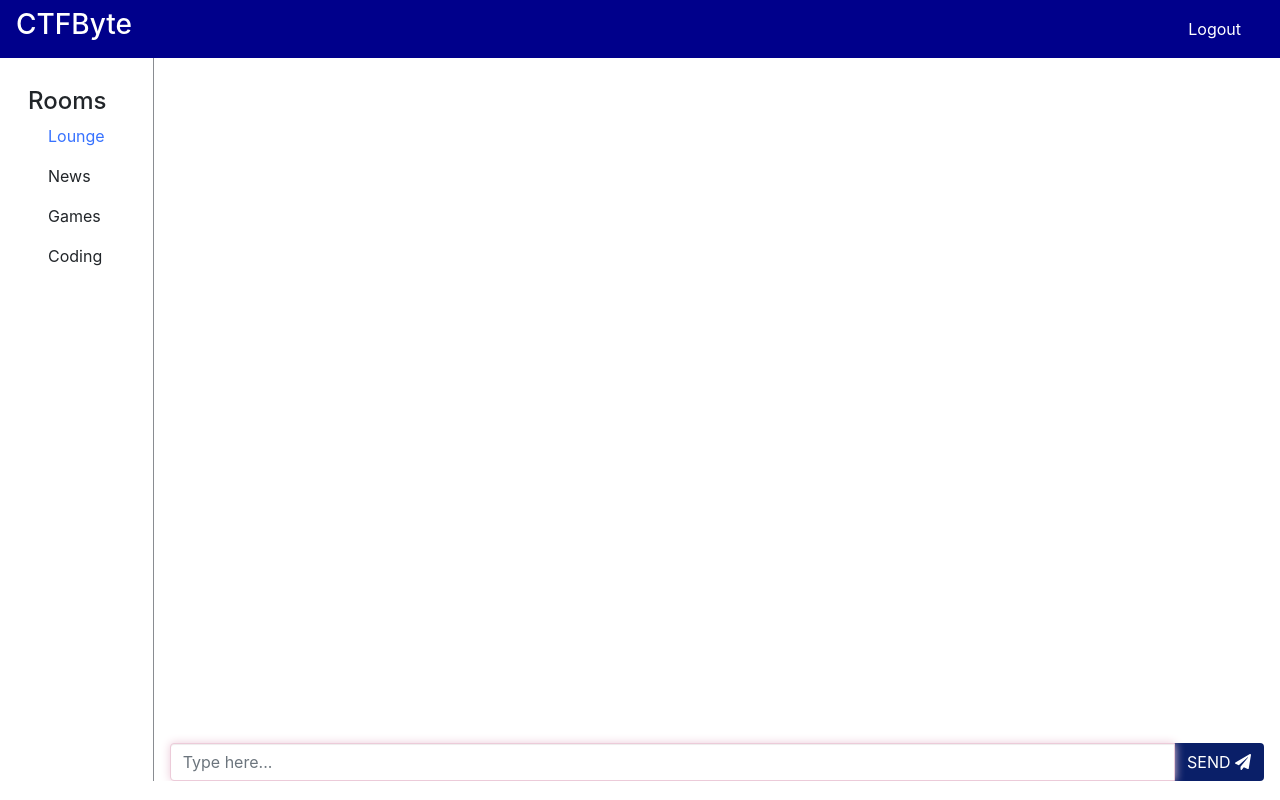
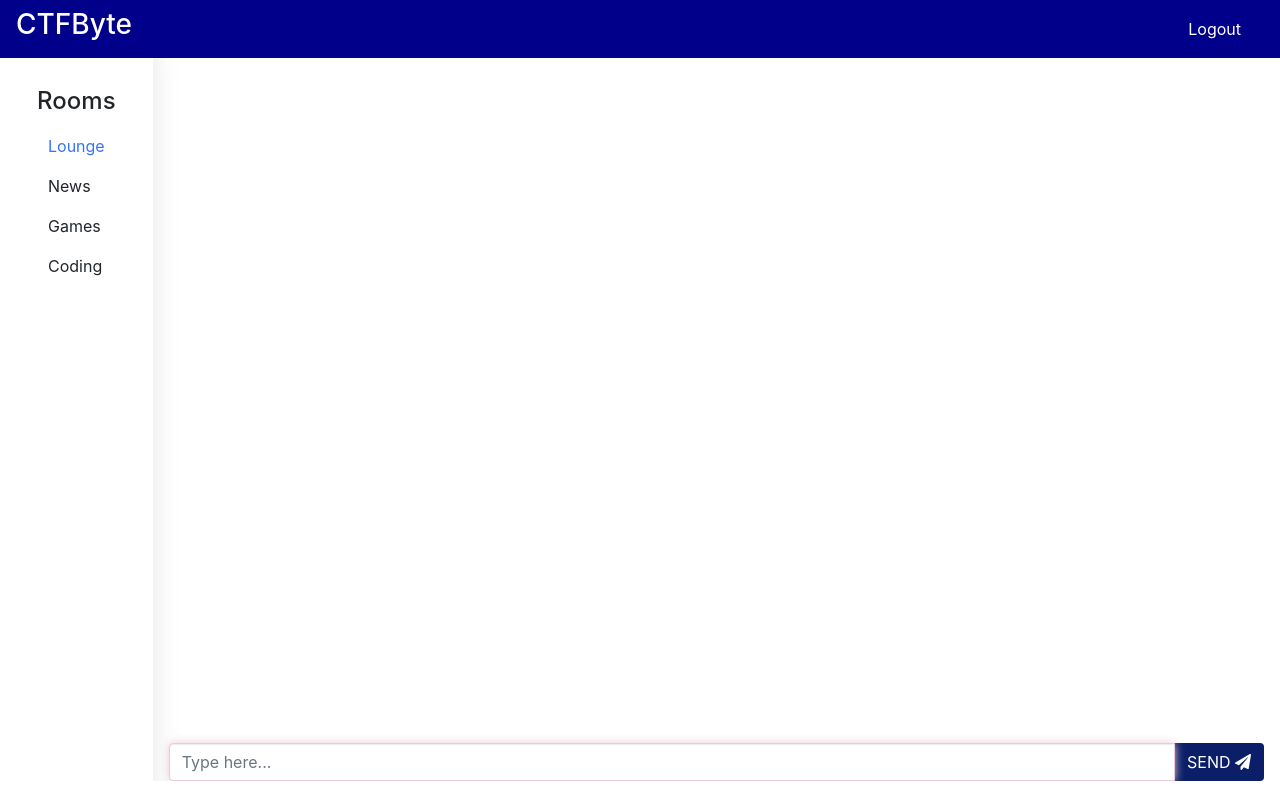
Before and after one commit to Geni-Wazir/CTFByte, a Flask app: page /chat in a window 1280 px wide. Run offline with Flask 3, Linux system fonts and the light colour scheme; the visitor is signed in with stand-in values (Sample User, id 1); data that the repository does not hold is empty; some libraries are stand-ins or nearby versions.

Commit message:
Sidebar Minor Look n Feel Updates

```diff
--- a/static/styles/chat_style.css
+++ b/static/styles/chat_style.css
@@ -17,7 +17,13 @@
     padding-left: 1em;
     padding-top: 3em;
     padding-right:1em;
-    border-right: 0.5px solid #898c91;
+    /* border-right: 0.5px solid #898c91; */
+    /* background: rgba(255, 255, 255, 0.3); */
+    border-radius: 16px;
+    box-shadow: 0 4px 30px rgba(0, 0, 0, 0.1);
+    /* backdrop-filter: blur(6.9px);
+    -webkit-backdrop-filter: blur(6.9px);
+    border: 1px solid rgba(255, 255, 255, 0.22); */
 }
 
 #sidebar p {
@@ -29,7 +35,7 @@
     background-color: #ADE1E5;
 }
 
-#sidebar h4 {padding-left: 0.5em;}
+#sidebar h4 {padding-left: 0em;}
 
 
 #sidebar.view-sidebar {display: none;}
--- a/templates/chat.html
+++ b/templates/chat.html
@@ -52,7 +52,7 @@
 
                 <!-- Sidebar start -->
                 <nav id="sidebar">
-                    <h4>Rooms</h4>
+                    <h4 class="text-center" style="margin-bottom: 15%;">Rooms</h4>
                     {% for room in rooms %}
                         <p id="{{ room|title }}" class="select-room cursor-pointer">{{ room|title }}</p>
                     {% endfor %}
```
